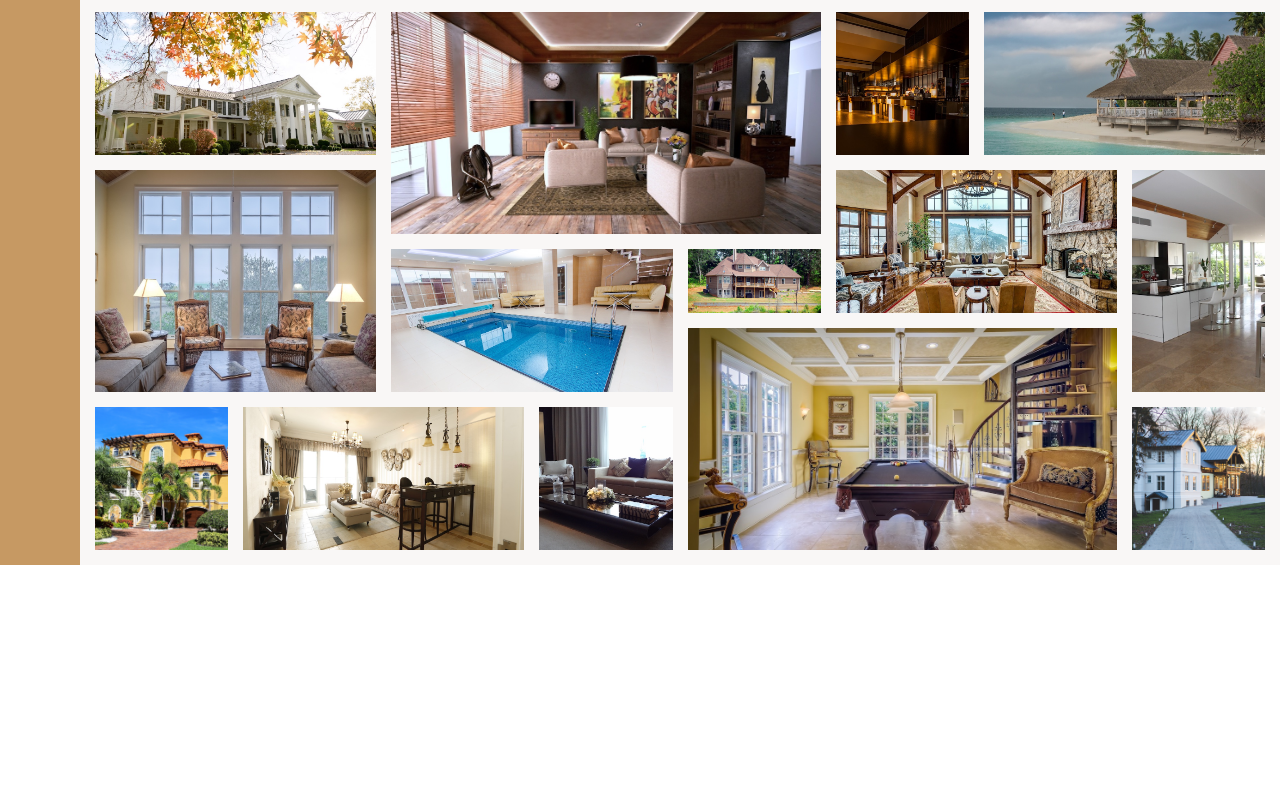
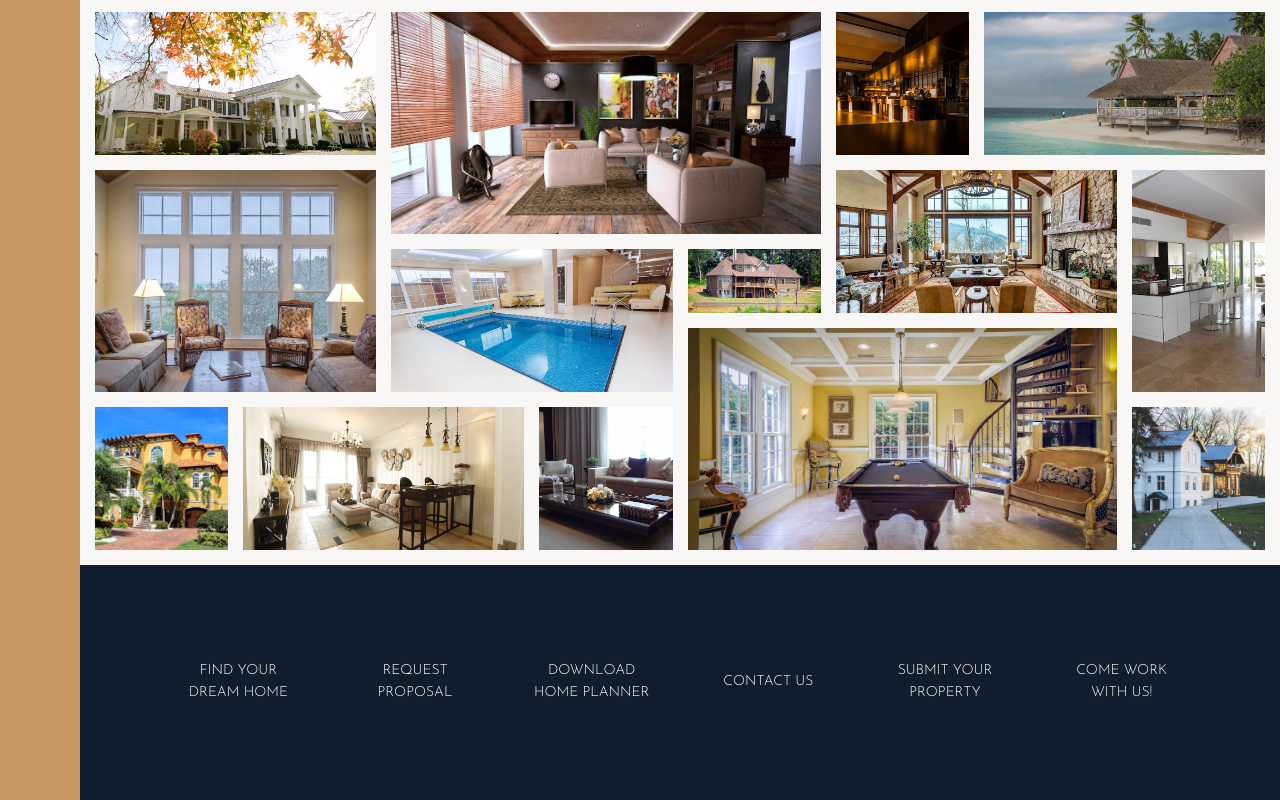
Before and after one commit to thomasblaymire/Estate-Landing-Project, a website: page index.html in a window 1280 px wide. Shown: the part 3157-3957 px from the top of the page. Before the commit the page ends 3722 px from the top, so only its background shows below. Drawn offline with nearby package versions, Linux system fonts and the light colour scheme.

Commit message:
Added footer button implementation

```diff
--- a/index.html
+++ b/index.html
@@ -331,7 +331,14 @@
         </section>
 
         <section class="footer">
-
+            <ul class="nav">
+                <li class="nav__item"><a href="#" class="nav__link">Find your dream home</a></li>
+                <li class="nav__item"><a href="#" class="nav__link">Request proposal</a></li>
+                <li class="nav__item"><a href="#" class="nav__link">Download home planner</a></li>
+                <li class="nav__item"><a href="#" class="nav__link">Contact us</a></li>
+                <li class="nav__item"><a href="#" class="nav__link">Submit your property</a></li>
+                <li class="nav__item"><a href="#" class="nav__link">Come work with us!</a></li>
+            </ul>
         </section>
 
     </body>
--- a/sass/_footer.scss
+++ b/sass/_footer.scss
@@ -1,4 +1,35 @@
 .footer {
   background-color: $color-secondary;
   grid-column: full-start / full-end;
+  padding: 8rem;
 }
+
+.nav {
+  list-style: none;
+
+  display: grid;
+  grid-template-columns: repeat(auto-fit, minmax(15rem, 1fr));
+  grid-gap: 2rem;
+  align-items: center;
+
+  &__link:link,
+  &__link:visited {
+    font-size: 1.4rem;
+    color: #FFF;
+    text-decoration: none;
+    font-family: $font-display;
+    text-transform: uppercase;
+    text-align: center;
+    padding: 1.5rem;
+    display: block;
+    transition: all .2s;
+
+  }
+
+  &__link:hover,
+  &__link:active {
+    background-color: rgba(#FFF, .05);
+    transform: translateY(-3px);
+  }
+
+}
```
Also changed, not shown: css/style.css.
